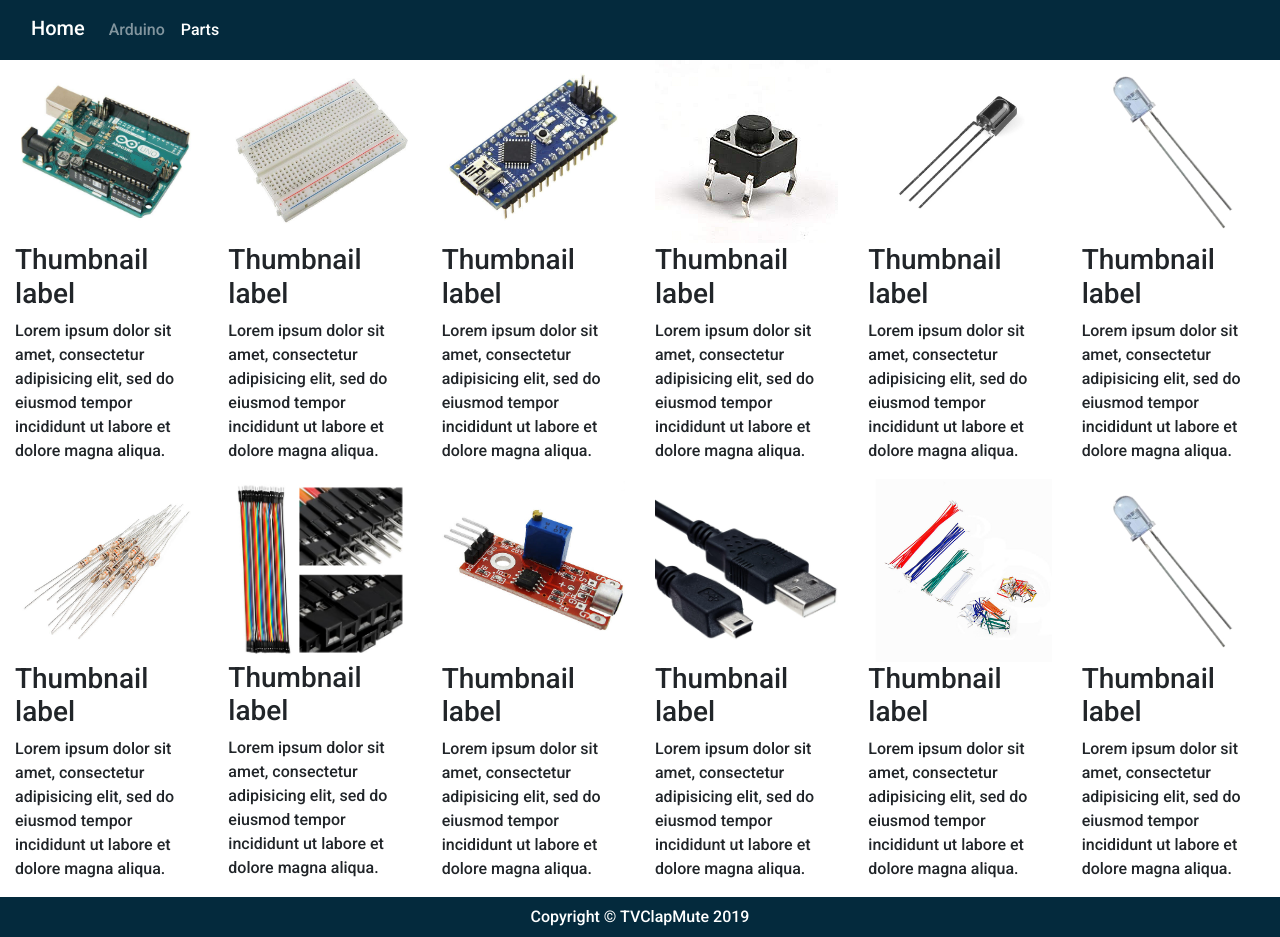
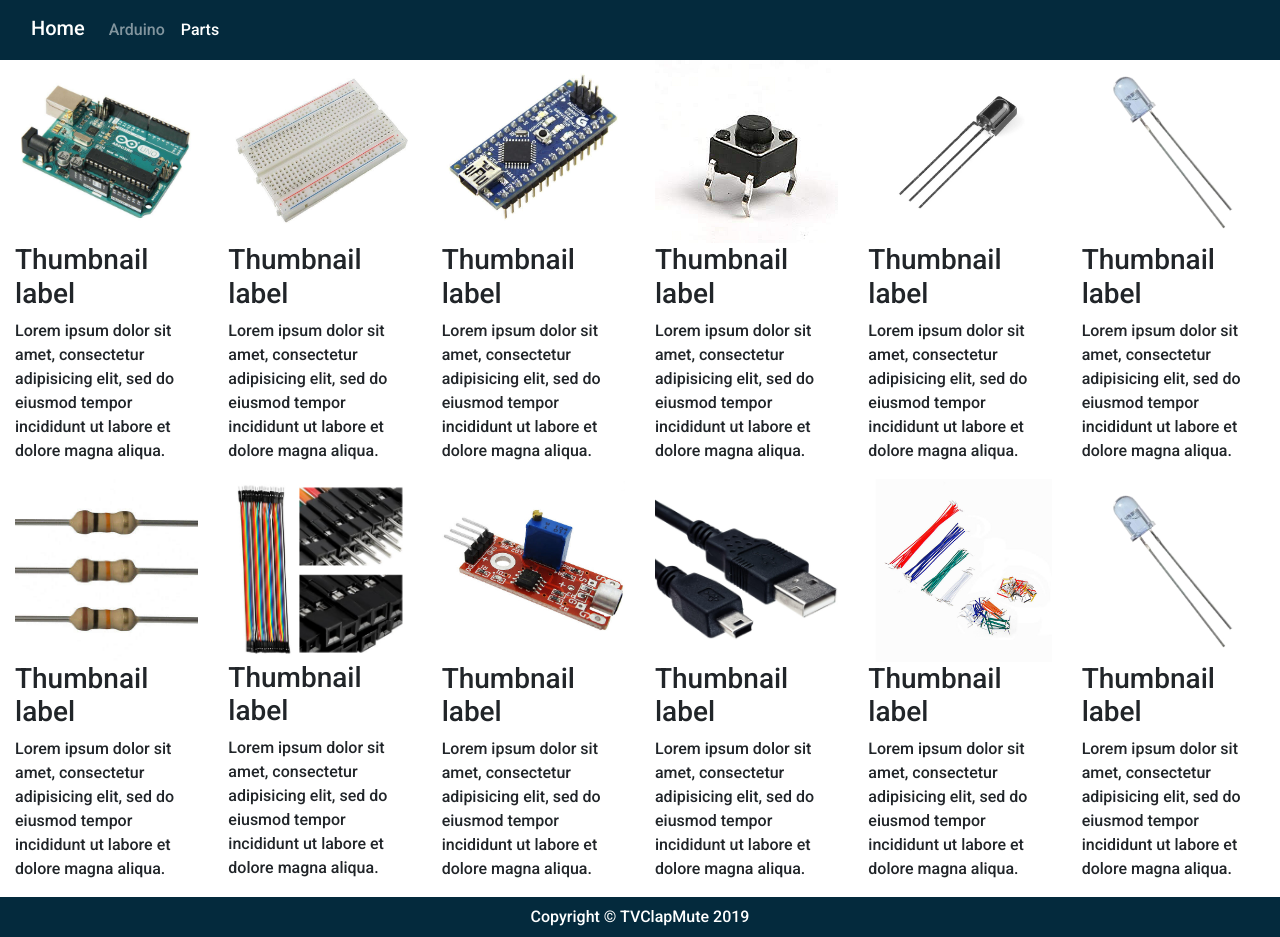
Before and after one commit to scowler1/scowler1.github.io, a plain HTML site: page gallery.html in a window 1280 px wide. Drawn offline with nearby package versions, Linux system fonts and the light colour scheme; some packages are replaced by stand-ins of ours; a script that the page names is missing.

Commit message:
Update gallery.html

```diff
--- a/gallery.html
+++ b/gallery.html
@@ -116,8 +116,8 @@
 
 			<div class="col-6 col-md-3 col-lg-2">
                 <div class="thumbnail">
-                    <a class="lightbox" href="https://github.com/scowler1/scowler1.github.io/blob/master/img/gallery/10ks.jpg?raw=true">
-                        <img class="img-fluid" src="https://github.com/scowler1/scowler1.github.io/blob/master/img/gallery/10ks.jpg?raw=true" alt="#">
+                    <a class="lightbox" href="https://github.com/scowler1/scowler1.github.io/blob/master/img/gallery/10k.jpg?raw=true">
+                        <img class="img-fluid" src="https://github.com/scowler1/scowler1.github.io/blob/master/img/gallery/10k.jpg?raw=true" alt="#">
                     </a>
                     <div class="caption">
                         <h3>Thumbnail label</h3>
```
